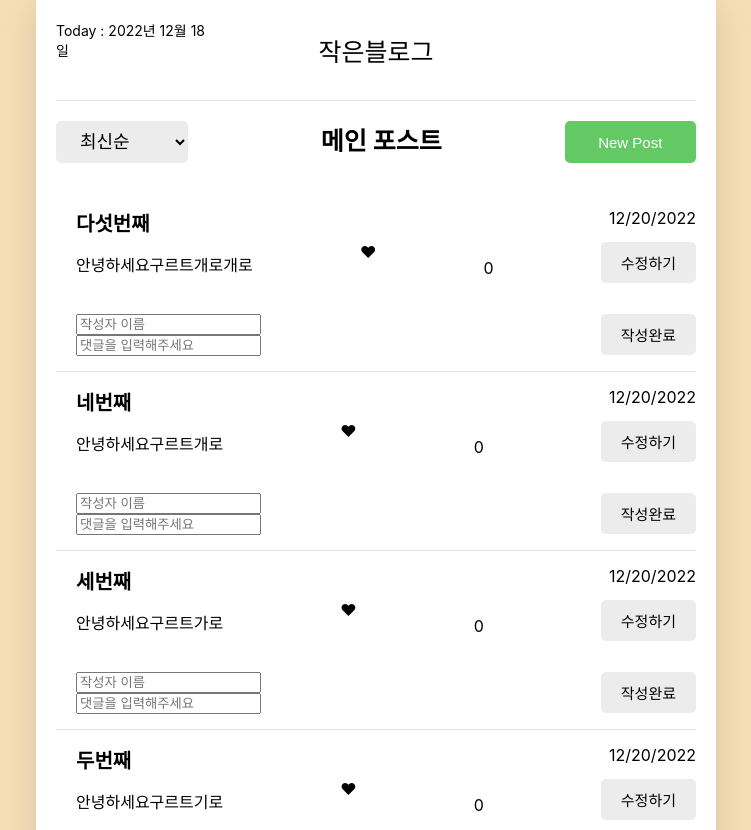
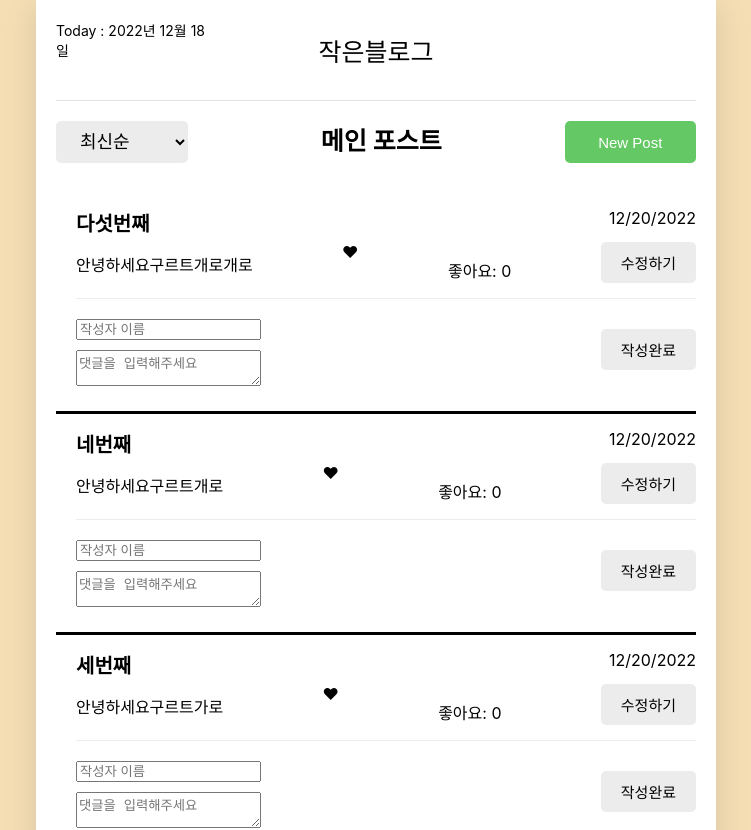
Before and after one commit to Icarly2701/smilegate_blog, a React (Create React App) app: page / in a window 1280 px wide. Shown: the top 830 px of the page, without its empty margins (264-1015 px from the left). Built offline with nearby package versions, Linux system fonts and the light colour scheme; the HTML template or start-up script is replaced by a standard one.

Commit message:
댓글 창 수정 및 CSS 작업

```diff
--- a/src/App.css
+++ b/src/App.css
@@ -142,7 +142,7 @@
   padding-top: 15px;
   padding-bottom: 15px;
 
-  border-bottom:  1px solid #e2e2e2;
+  border-bottom:  3px solid black;
 
   display: block;
   justify-content: space-between;
@@ -168,6 +168,7 @@
 .PostItem .info_down{
   display:flex;
   justify-content: space-between;
+  border-bottom: 1px solid #ececec;
 }
 
 .PostItem .info_content{
@@ -278,17 +279,47 @@
 
 /* PostComment */
 .PostComment {
-  display: flex;
+  display: block;
   width: 100%;
   justify-content: space-between;
+}
+.PostComment .new_wrapper{
+  display: flex;
+  justify-content: space-between;
+  padding-bottom: 10px;
+}
+
+.PostComment .writer{
+  margin-bottom: 10px;
 }
 
 .PostComment .new_comment{
   justify-content: space-between;
   display: flex;
   flex-direction: column;
+
 }
 
 .PostComment .btn_subcomment{
   margin-right: 20px;
+  margin-top: 10px;
 }
+
+.PostCommentItem{
+  margin-right: 20px;
+  margin-top: 10px;
+  border-top: 1px solid #ececec;
+  display: flex;
+  justify-content: space-between;
+}
+
+
+.PostCommentItem .comment_writer{
+  font-weight: bold;
+  font-size: 15px;
+  line-height: 2.5;
+}
+
+.PostCommentItem .comment_Remove{
+  padding-top: 10px;
+}
--- a/src/components/PostComment.js
+++ b/src/components/PostComment.js
@@ -38,18 +38,15 @@
 
     return(
         <div className="PostComment">
-                {getProcessedCommitList().map((it) => (
-                    <PostCommentItem key = {it.id} {...it} />
-                ))}
-
+            <div className="new_wrapper">
                 <div className="new_comment">
-                    <input
+                    <input className='writer'
                     placeholder={"작성자 이름"}
                     ref ={writerRef}
                     value = {writer}
                     onChange = {(e) => {setWriter(e.target.value);}}
                     />
-                    <input
+                    <textarea className='comment'
                     ref={commentRef}
                     placeholder={"댓글을 입력해주세요"}
                     value = {comment}
@@ -59,7 +56,12 @@
                 <div className='btn_subcomment'>
                     <MyButton text={"작성완료"} onClick = {handleCommit}/>
                 </div>
-
+            </div>
+            <div className='comment_item'>
+                {getProcessedCommitList().map((it) => (
+                    <PostCommentItem key = {it.id} {...it} />
+                ))}
+            </div>
         </div>
     );
 }
--- a/src/components/PostCommentItem.js
+++ b/src/components/PostCommentItem.js
@@ -21,8 +21,8 @@
                     {comment.slice(0,25)}
                 </div>
             </div>
-            <div className="commentRemove">
-                <MyButton text={"삭제하기"} onClick = {handleRemoveCommit}/>
+            <div className="comment_Remove">
+                <MyButton text={"삭제하기"} type={'Bad'} onClick = {handleRemoveCommit}/>
             </div>
         </div>
     );
--- a/src/components/PostItem.js
+++ b/src/components/PostItem.js
@@ -58,10 +58,13 @@
                     <div className="info_date">{strDate}</div>
                 </div>
                 <div className="info_down">
-                    <div className = "info_content" onClick={() => navigate(`/post/${id}`)}>{content.slice(0,25)}</div>
+                    <div className = "info_content" onClick={() => navigate(`/post/${id}`, {commentData})}>{content.slice(0,25)}</div>
+
                     <div className ="love" onClick={() => setHeart(heart+1)}>♥</div>
-                    <p>{heart}</p>
-                    <div className="btn_wrapper"><MyButton text = {"수정하기"} onClick = {() => navigate(`/edit/${id}`)}/></div>
+                        <p>좋아요:  {heart}</p>
+                    <div className="btn_wrapper">
+                        <MyButton text = {"수정하기"} onClick = {() => navigate(`/edit/${id}`)}/>
+                    </div>
                 </div>
             </div>
 
--- a/src/pages/blogPage.js
+++ b/src/pages/blogPage.js
@@ -4,7 +4,7 @@
 import MyHeader from "../components/MyHeader";
 import MyButton from "../components/MyButton";
 
-const BlogPage = () => {
+const BlogPage = (commentList) => {
     const curDate = new Date();
     const TodayDate =`Today : ${curDate.getFullYear()}년 ${curDate.getMonth() + 1}월 ${curDate.getDate()}일`;
 
@@ -25,6 +25,7 @@
             }
         }
     },[id, PostList]);
+
 
     if(!data){
         return <div className = "BlogPage">로딩중</div>;
```
